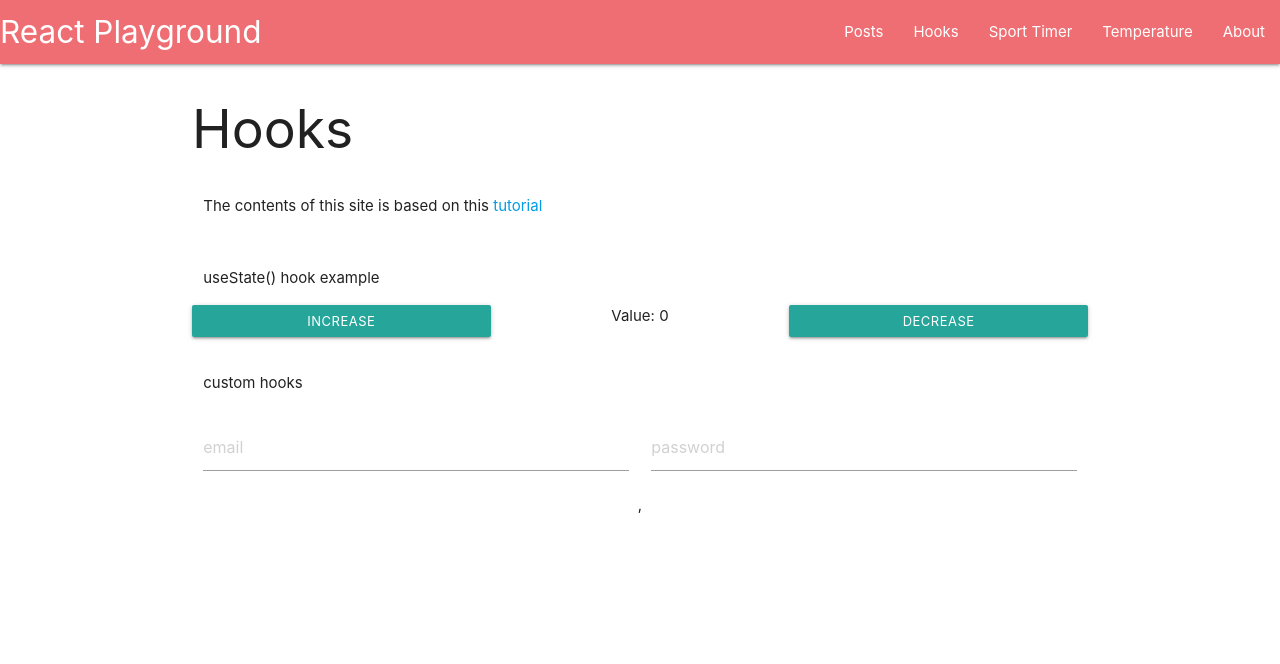
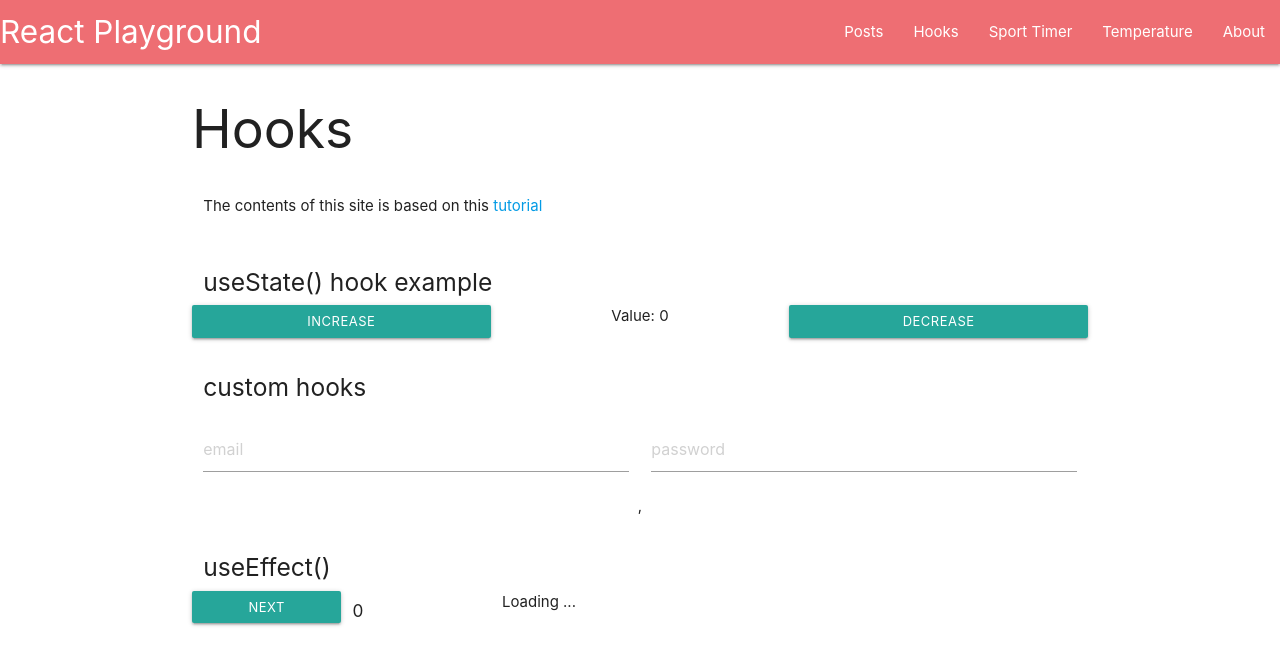
Before and after one commit to jradek/docker-playground, a React (Create React App) app in the folder react-sample/: page /hooks in a window 1280 px wide. Shown: the top 664 px of the page. Built offline with nearby package versions, Linux system fonts and the light colour scheme; no server answers.

Commit message:
example of effects

```diff
--- a/react-sample/src/pages/hooks.js
+++ b/react-sample/src/pages/hooks.js
@@ -1,16 +1,23 @@
-import React, { useState } from 'react';
+import React, { useState, useEffect } from 'react';
+
+
+const delayMilliSec = ms => new Promise(res => setTimeout(res, ms));
+
+// ****************************************************************************
 
 const BasicHooksExample = () => {
   const [counter, setCounter] = useState(0);
 
   return (
     <div className="row">
-      <div className="col s12"><p>useState() hook example</p></div>
+      <div className="col s12"><h5>useState() hook example</h5></div>
       <button className="col s4 waves-effect waves-light btn-small" onClick={() => setCounter(v => (v + 1))}>Increase</button>
       <div className="col s4 center">Value: {counter}</div>
       <button className="col s4 waves-effect waves-light btn-small" onClick={() => setCounter(v => (v - 1))}>Decrease</button>
     </div>)
 }
+
+// ****************************************************************************
 
 // this is a generic form hook, which could be applied to any form
 const useFormHook = (initialValues) => {
@@ -21,8 +28,7 @@ const useFormHook = (initialValues) => {
       setValues({
         // keep old values
         ...values,
-        // based on name property of the input field
-        // we update its value
+        // we update its value based on then 'name' property of the input field
         [e.target.name]: e.target.value
       });
       console.log("useFormHook, updated ", e.target.name)
@@ -35,7 +41,7 @@ const FormHooksExample = () => {
 
   return (
     <div className="row">
-      <div className="col s12"><p>custom hooks</p></div>
+      <div className="col s12"><h5>custom hooks</h5></div>
       <div className="input-field col s12 m6">
         <input placeholder="email" name="email" type="text" value={values.email} onChange={handleChange} />
       </div>
@@ -47,8 +53,64 @@ const FormHooksExample = () => {
   )
 }
 
+// ****************************************************************************
+// see: https://www.youtube.com/watch?v=f687hBjwFcM&list=PL9VMWoQ0LdqGT_Ql-ojVrreXrlVRvutIZ&index=2&t=1167s
+
+// generic fetch of 'url' with optional 'delay'
+const useFetch = ({ url, delayMSec = 500 }) => {
+  const [state, setState] = useState({ data: null, isLoading: true });
+
+  useEffect(() => {
+    setState({ data: null, isLoading: true });
+
+    delayMilliSec(delayMSec)
+      .then(() => {
+        fetch(url)
+          .then(x => x.text())
+          .then(y => {
+            setState({ data: y, isLoading: false })
+          })
+      });
+  },
+    // effect is triggered whenever the url changes or the delay
+    [url, delayMSec]
+  );
+
+  return state;
+}
+
+const EffectHookExample = () => {
+  const [number, setNumber] = useState(0);
+
+  // destructuring with renaming:
+  // rename the generic 'data' to numberTrivia
+  // see: https://wesbos.com/destructuring-renaming/
+  const { data: numberTrivia, isLoading } = useFetch(
+    { url: `http://numbersapi.com/${number}/trivia` });
+
+  return (
+    <div className="row">
+      <div className="col s12">
+        <h5>useEffect()</h5>
+      </div>
+      <button className="col s2 waves-effect waves-light btn-small"
+        onClick={() => {
+          // a button press changes the number
+          //  which changes the URL
+          //  which triggers the effect
+          setNumber(n => n + 1)
+        }}>Next</button>
+      <div className="col s2"><h6>{number}</h6></div>
+      <div className="col s8">
+        {isLoading ? "Loading ..." : numberTrivia}
+      </div>
+    </div>
+  )
+}
+
+// ****************************************************************************
+
 const Hooks = () => {
-
   return (
     // <div>
     <div>
@@ -56,6 +118,7 @@ const Hooks = () => {
       <div className="row"><div className="col s12"><p>The contents of this site is based on this <a href="https://www.youtube.com/watch?v=f687hBjwFcM">tutorial</a></p></div></div>
       <BasicHooksExample />
       <FormHooksExample />
+      <EffectHookExample />
     </div>
     // </div>
   )
```
